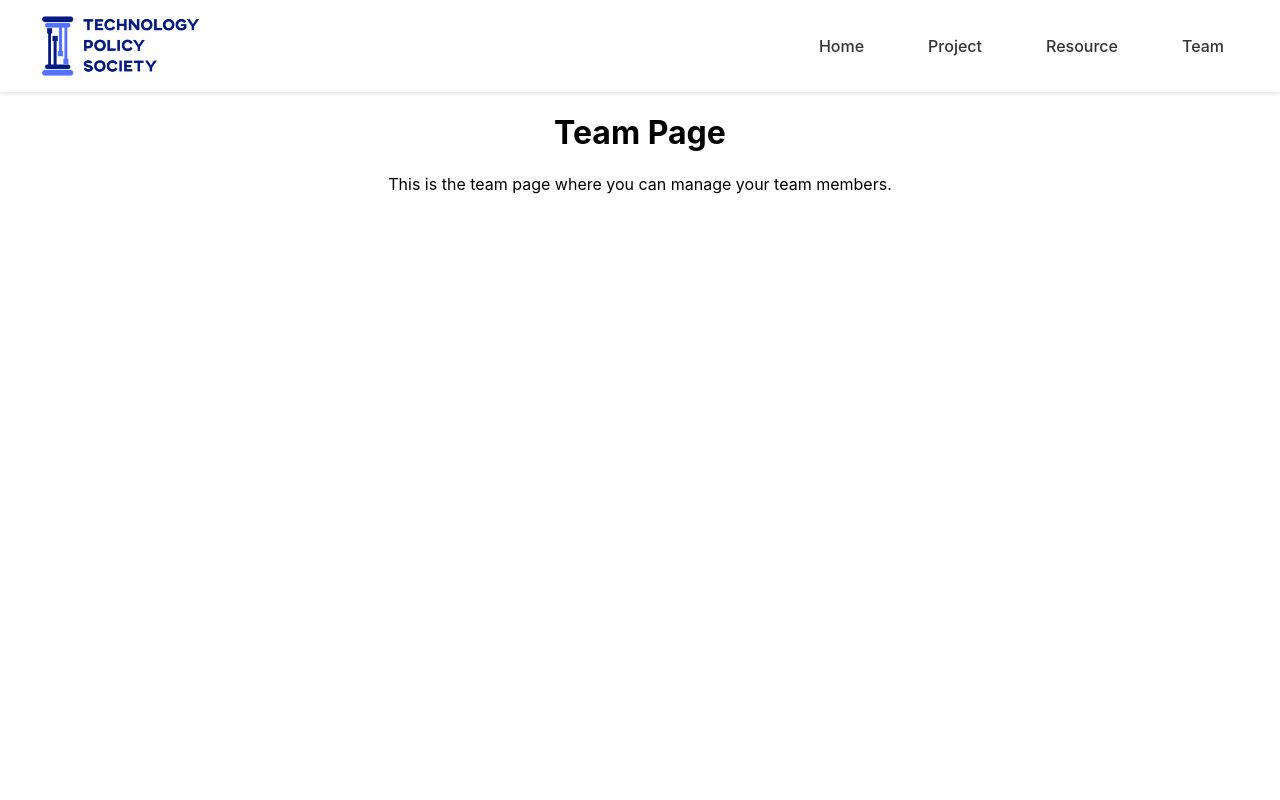
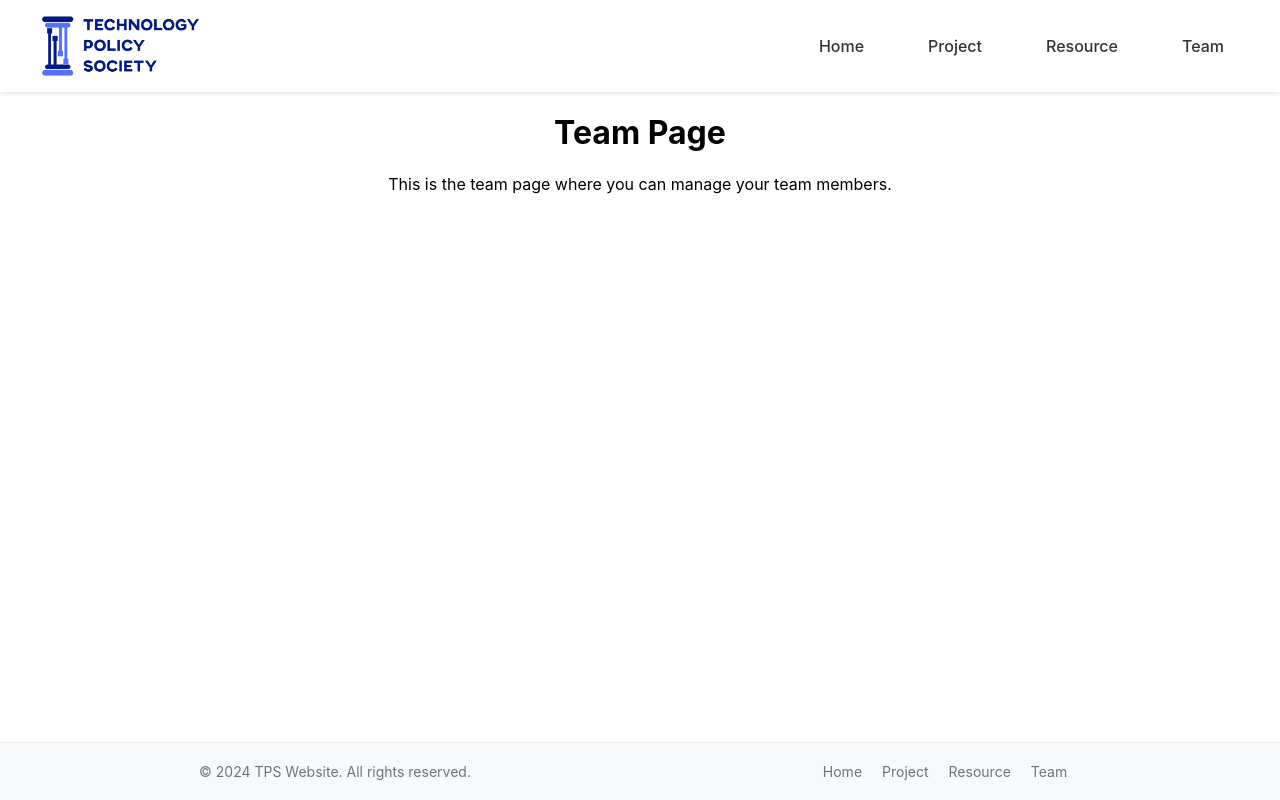
Before and after one commit to baekbyte/tps-website, a React (Create React App) app: page /team in a window 1280 px wide. Built offline with nearby package versions, Linux system fonts and the light colour scheme.

Commit message:
Creating a footer

```diff
--- a/src/App.css
+++ b/src/App.css
@@ -1,5 +1,8 @@
 .App {
   text-align: center;
+  min-height: 100vh;
+  display: flex;
+  flex-direction: column;
 }
 
 .App-logo {
@@ -36,3 +39,66 @@
     transform: rotate(360deg);
   }
 }
+
+/* Footer Styles */
+.footer {
+  background-color: #f8f9fa;
+  border-top: 1px solid #e9ecef;
+  padding: 20px 0;
+  margin-top: auto;
+}
+
+.footer-container {
+  max-width: 1200px;
+  margin: 0 auto;
+  padding: 0 20px;
+}
+
+.footer-content {
+  display: flex;
+  justify-content: space-between;
+  align-items: center;
+  flex-wrap: wrap;
+  gap: 20px;
+}
+
+.footer-section {
+  flex: 1;
+  min-width: 200px;
+}
+
+.footer-section p {
+  margin: 0;
+  color: #6c757d;
+  font-size: 14px;
+}
+
+.footer-links {
+  display: flex;
+  gap: 20px;
+  justify-content: center;
+  flex-wrap: wrap;
+}
+
+.footer-links a {
+  color: #6c757d;
+  text-decoration: none;
+  font-size: 14px;
+  transition: color 0.3s ease;
+}
+
+.footer-links a:hover {
+  color: #495057;
+}
+
+/* Responsive design for footer */
+@media (max-width: 768px) {
+  .footer-content {
+    flex-direction: column;
+    text-align: center;
+  }
+
+  .footer-links {
+    justify-content: center;
+  }
+}
--- a/src/App.tsx
+++ b/src/App.tsx
@@ -1,6 +1,7 @@
 import React from 'react';
 import { BrowserRouter as Router, Routes, Route, Navigate } from 'react-router-dom';
 import Header from './components/Navigation';
+import Footer from './components/Footer';
 import MainPage from './components/MainPage';
 import ProjectPage from './components/ProjectPage';
 import ResourcePage from './components/ResourcePage';
@@ -21,6 +22,7 @@ const App: React.FC = () => {
             <Route path="/team" element={<TeamPage />} />
           </Routes>
         </main>
+        <Footer />
       </div>
     </Router>
   );
--- /dev/null
+++ b/src/components/Footer.tsx
@@ -0,0 +1,25 @@
+import React from 'react';
+
+const Footer: React.FC = () => {
+  return (
+    <footer className="footer">
+      <div className="footer-container">
+        <div className="footer-content">
+          <div className="footer-section">
+            <p>&copy; 2024 TPS Website. All rights reserved.</p>
+          </div>
+          <div className="footer-section">
+            <div className="footer-links">
+              <a href="/home">Home</a>
+              <a href="/project">Project</a>
+              <a href="/resource">Resource</a>
+              <a href="/team">Team</a>
+            </div>
+          </div>
+        </div>
+      </div>
+    </footer>
+  );
+};
+
+export default Footer;
```
